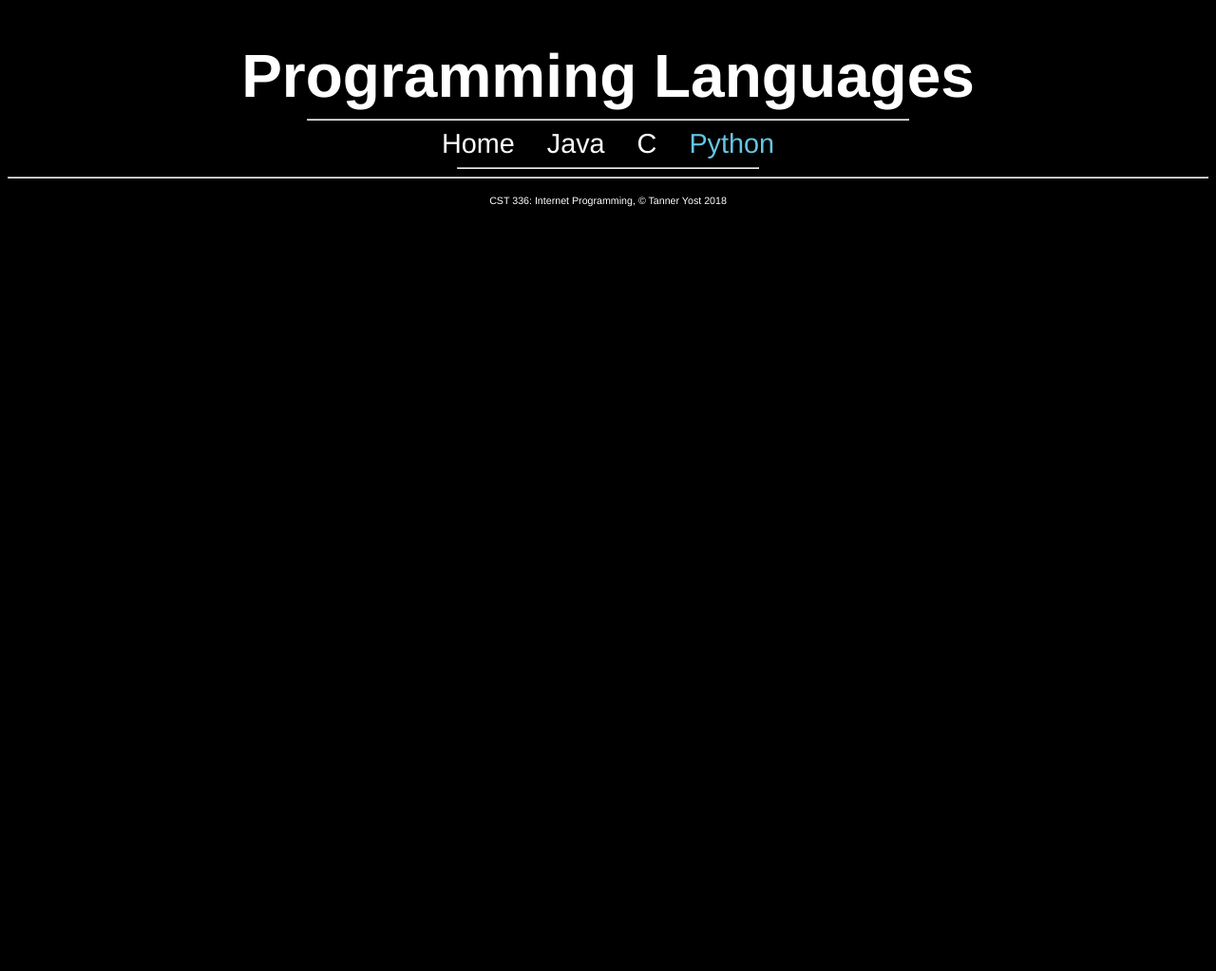
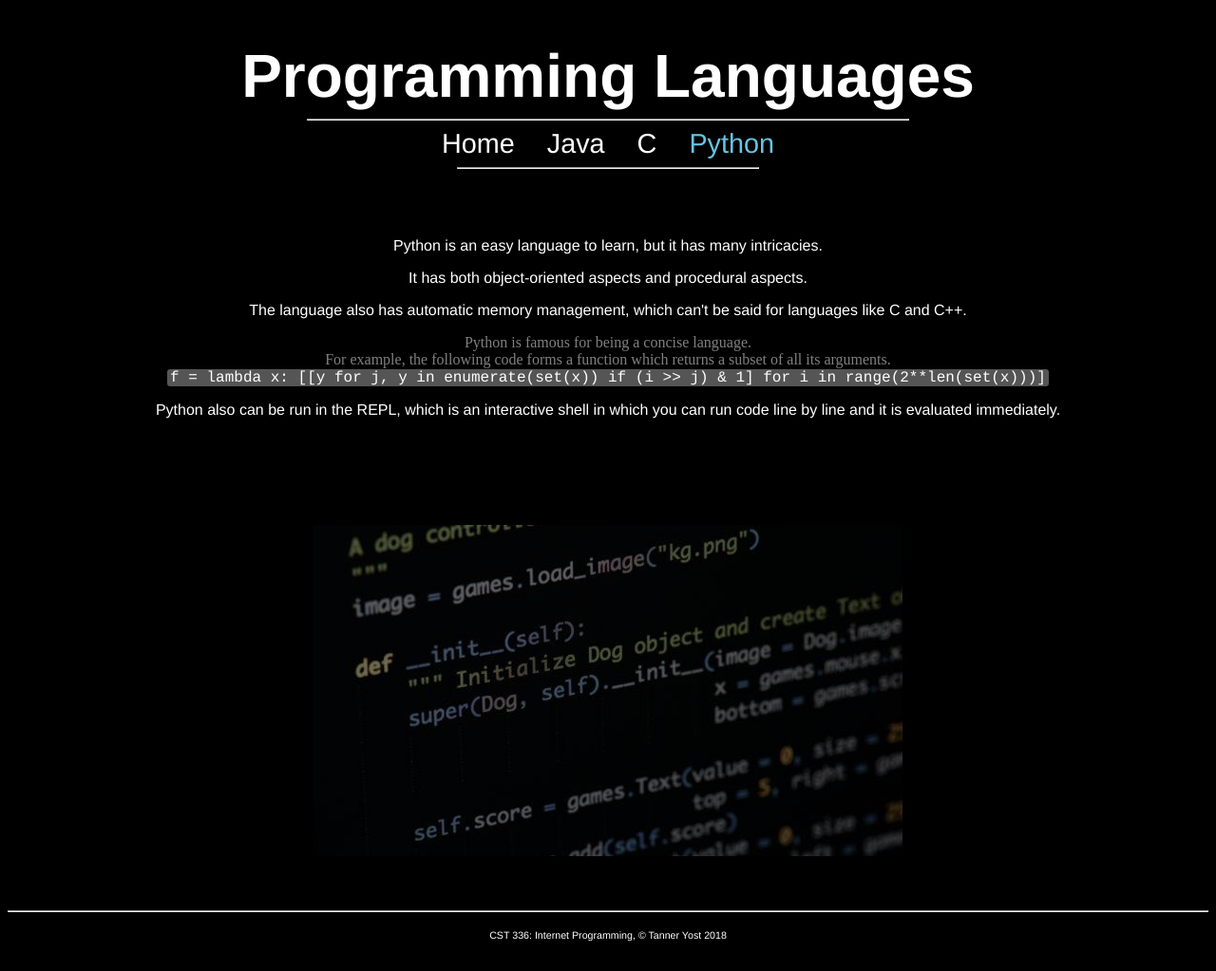
Before and after one commit to tannercyost/cst336-first-app, a PHP site: page /homework/1/python.html in a window 1280 px wide. Shown: the whole page at 95% size. Before the commit the page ends 218 px from the top, so only its background shows below. Run offline with PHP 8.4, Linux system fonts and the light colour scheme.

Commit message:
functional version upload, TODO: fix text so it anchors correctly

```diff
--- a/homework/1/css/styles.css
+++ b/homework/1/css/styles.css
@@ -8,8 +8,19 @@ header, main, nav, footer {
 }
 
 .column {
-    display: inline-block;
+    display: inline-block; /* new property */
     margin:3em;
+    width: auto;
+}
+
+.java {
+    width:50%;
+    margin:0px;
+}
+
+img {
+    opacity: .5;
+
 }
 
 nav a { /* links within "nav" container */
@@ -29,8 +40,21 @@ nav a:hover { /* pseudo class */
     border-bottom:2px purple solid;
 }
 
+p {
+    font-family: Helvetica;
+    color: white;
+}
+
 .element {
     font-family: Helvetica;
+    color: white;
+}
+
+code {
+    background-color: #555;
+    border-radius: 3px; /* new property */
+    font-family: courier, monospace;
+    padding: 0 3px;
     color: white;
 }
 
--- a/homework/1/python.html
+++ b/homework/1/python.html
@@ -1,6 +1,6 @@
+<!-- information obtained from https://pdfs.semanticscholar.org/presentation/f5aa/7488e8a705de2e01895bf0e26bff6420abac.pdf and elsewhere denoted -->
 <!DOCTYPE html>
 <html>
-
     <head>
         <meta char=”utf-8” />
         <title>Tanner Yost - Personal Website</title>
@@ -21,7 +21,20 @@
         </nav>
 
         <main>
+            <span class="column">
+                <p>Python is an easy language to learn, but it has many intricacies.</p>
+                <p>It has both object-oriented aspects and procedural aspects.</p>
+                <p>The language also has automatic memory management, which can't be said for languages like C and C++.</p>
+                <aside>Python is famous for being a concise language.</aside> <!-- aside is a new tag -->
+                <aside>For example, the following code forms a function which returns a subset of all its arguments.</aside>
+                <code>f = lambda x: [[y for j, y in enumerate(set(x)) if (i >> j) & 1] for i in range(2**len(set(x)))]</code>
+                <!-- https://wiki.python.org/moin/Powerful%20Python%20One-Liners -->
+                <p>Python also can be run in the REPL, which is an interactive shell in which you can run code line by line and it is evaluated immediately.</p> <!-- code is a new tag -->
+            </span>
 
+            <span class="column">
+                <img src="img/python.jpg" />
+            </span>
         </main>
 
         <footer>
```
Also changed, not shown: homework/1/c.html (+10 -0 lines), homework/1/index.html (+6 -3 lines), homework/1/java.html (+10 -0 lines), homework/1/img/c.png (added), homework/1/img/java.jpg (added), homework/1/img/languages.png (added), homework/1/img/python.jpg (added).
